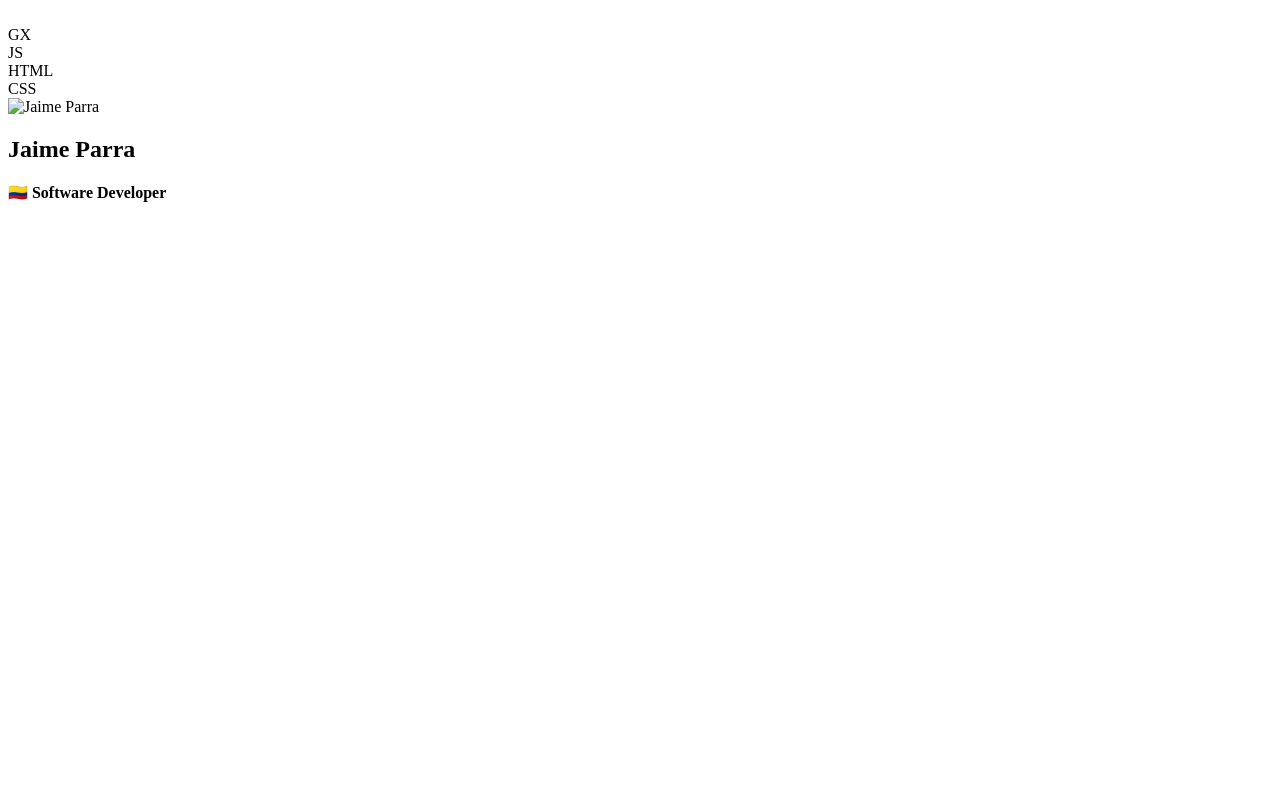
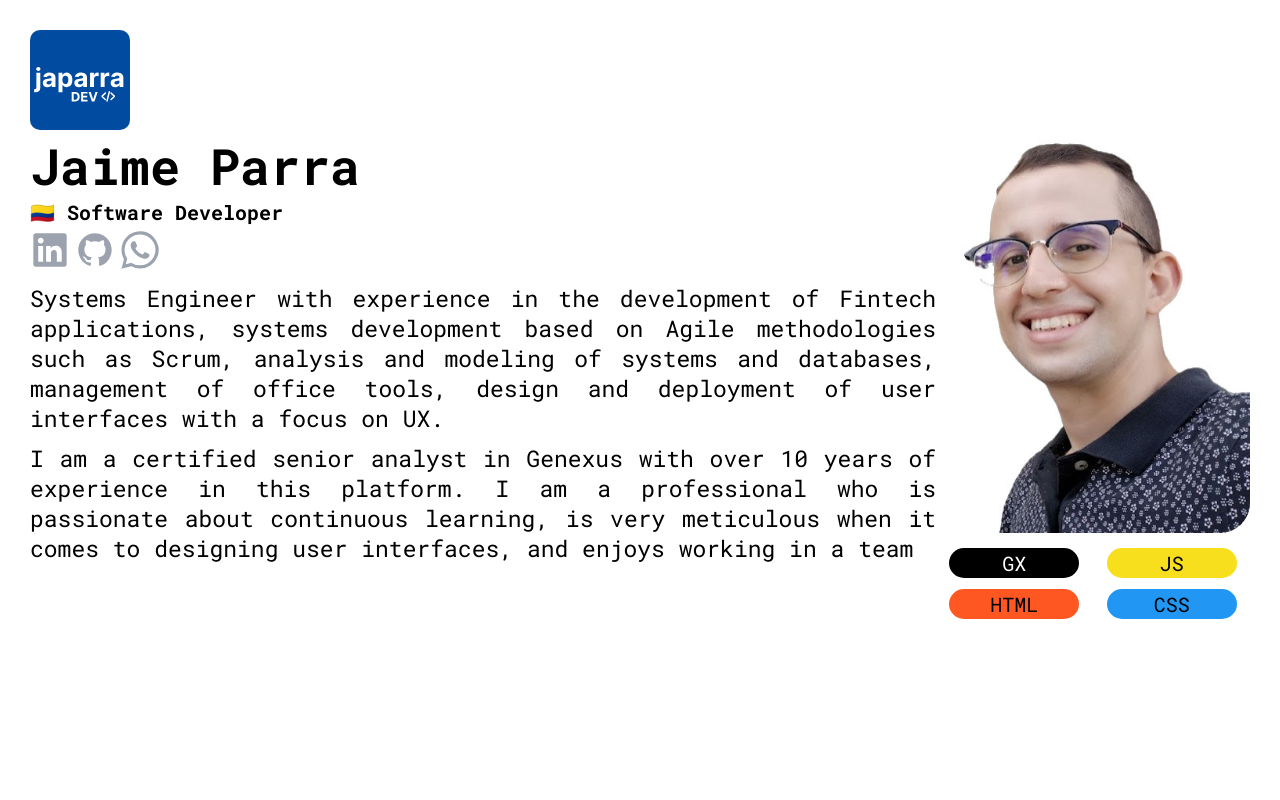
Before and after one commit to japarradev/CV, a website: page index.html in a window 1280 px wide. Shown: the top 800 px of the page. Drawn offline with Linux system fonts and the light colour scheme; the site is published under a folder, as on GitHub Pages, so addresses that start at the root find nothing.

Commit message:
Mi primer commit

```diff
--- a/index.html
+++ b/index.html
@@ -5,7 +5,7 @@
     <meta http-equiv="X-UA-Compatible" content="IE=edge">
     <meta name="viewport" content="width=device-width, initial-scale=1.0">
     <title>Jaime Parra</title>
-    <link rel="stylesheet" href="/style.css">
+    <link rel="stylesheet" href="./style.css">
     <link rel="preconnect" href="https://fonts.googleapis.com">
     <link rel="preconnect" href="https://fonts.gstatic.com" crossorigin>
     <link href="https://fonts.googleapis.com/css2?family=Roboto+Mono:wght@300;400;500;700&family=Roboto:ital,wght@0,100;0,300;0,500;0,900;1,300&display=swap" rel="stylesheet">
@@ -13,7 +13,7 @@
 <body>
     <header>
         <nav class="nav-bar">
-            <img class = "logo" src="/images/logo.svg" alt="">
+            <img class = "logo" src="./images/logo.svg" alt="">
         </nav>
     </header>
     <main>
@@ -34,7 +34,7 @@
                         CSS
                     </div>
                 </div>
-                <img  src="/images/jaime-blanco.jpg" alt="Jaime Parra">
+                <img  src="./images/jaime-blanco.jpg" alt="Jaime Parra">
             </div>
             <div class="content-section">
 
```
